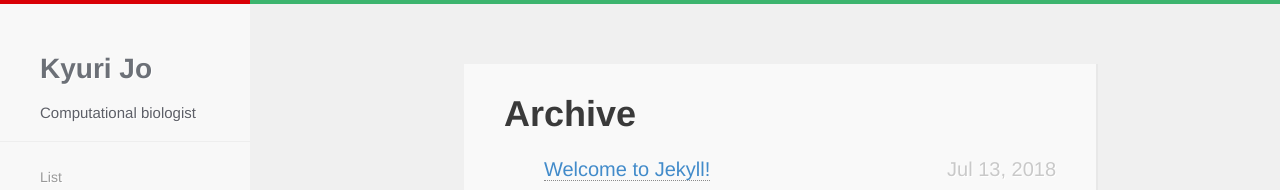
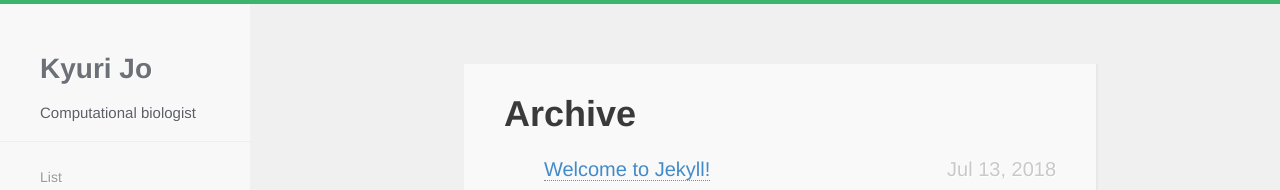
Before and after one commit to kyuriJo/kyuriJo.github.io, a Jekyll site: the page built from list.html, in a window 1280 px wide. Shown: the top 190 px of the page. Built offline with Jekyll 4.4.1, drawn with Linux system fonts in a browser that asks for light colours; nearby versions of some CDN libraries.

Commit message:
Change main

```diff
--- a/_includes/showcase.html
+++ b/_includes/showcase.html
@@ -5,7 +5,7 @@
     <div class="showcase-wrapper sticky">
       <div class="showcase-text">
           {% for post in site.posts limit: 1 %}
-          <span class="badge lazy"><smaller>FRESHLY MINTED</smaller></span><br>{{ post.title }}<br><a href="{{ site.baseurl }}/about.html"><button type="button" class="btn btn-default showcase-button">Biography & CV</button></a>
+          <img src="{{ site.baseurl }}/images/bio_main.png><br><br><a href="{{ site.baseurl }}/about.html"><button type="button" class="btn btn-default showcase-button">Biography & CV</button></a>
           {% endfor %}
       </div>
     </div>
--- a/css/hc.css
+++ b/css/hc.css
@@ -98,7 +98,7 @@ p
   overflow-y:auto;
   z-index:1000;
   margin-top:-4px;
-  border-top:solid #d90006;
+  border-top:solid #3cb46e;
   transition:all .4s ease 0;
   border-width:4px
 }
```
Also changed, not shown: images/bio_main.png (added), 2 other files.
